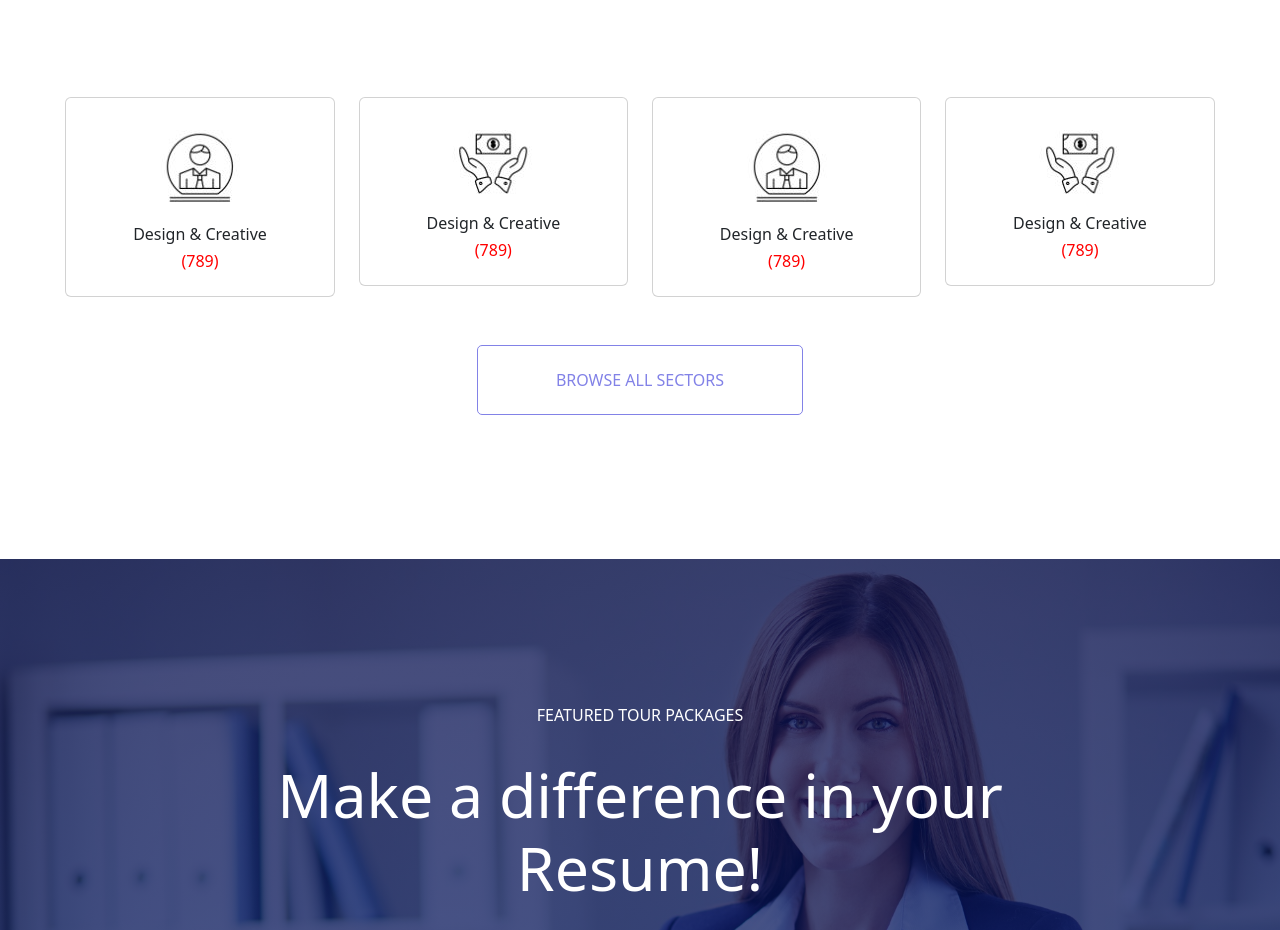
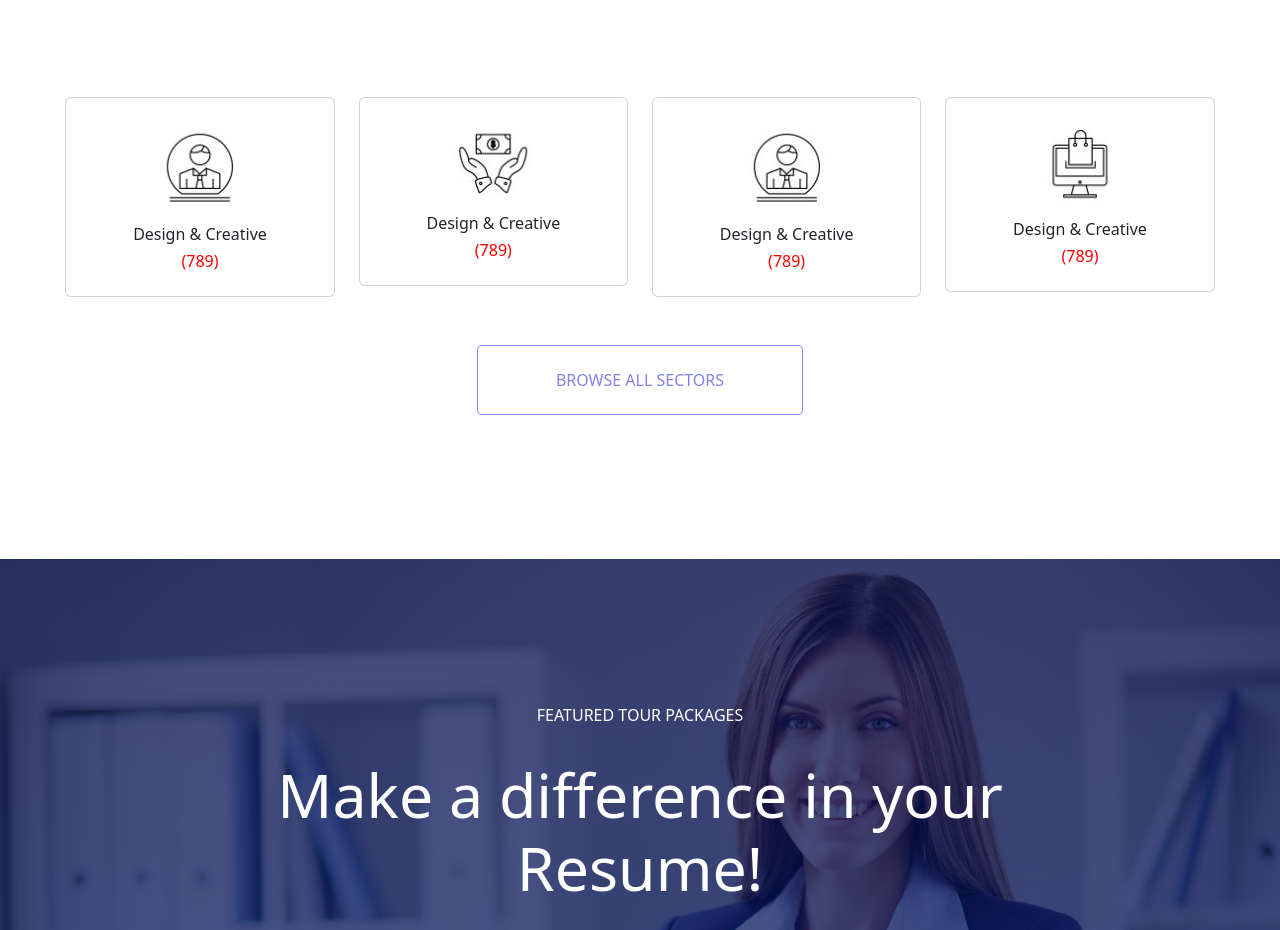
Before and after one commit to basil0007/job-finder, a plain HTML site: page index.html in a window 1280 px wide. Shown: the part 1060-1990 px from the top of the page. Drawn offline with nearby package versions, Linux system fonts and the light colour scheme.

Commit message:
finished

```diff
--- a/index.html
+++ b/index.html
@@ -100,7 +100,7 @@
         <div class="col-lg-3">
           <div class="card py-3">
             <div class="cardbody">
-              <img src="./Cate5.JPG" class="img-fluid my-3" alt="">
+              <img src="./Cate6.JPG" class="img-fluid my-3" alt="">
                 <h6>Design & Creative</h6>
                 <h6 class="red">(789)</h6>
             </div>
```
